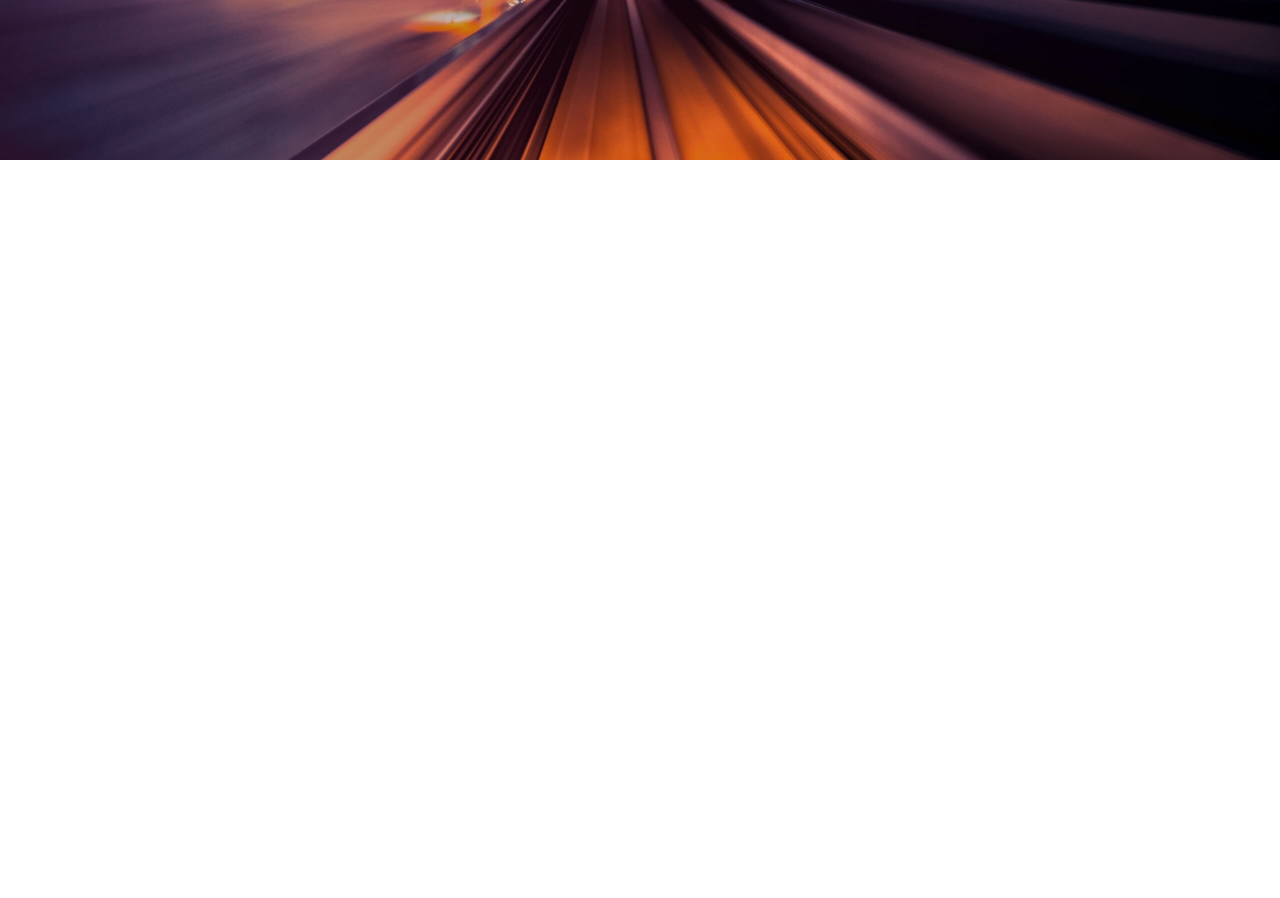
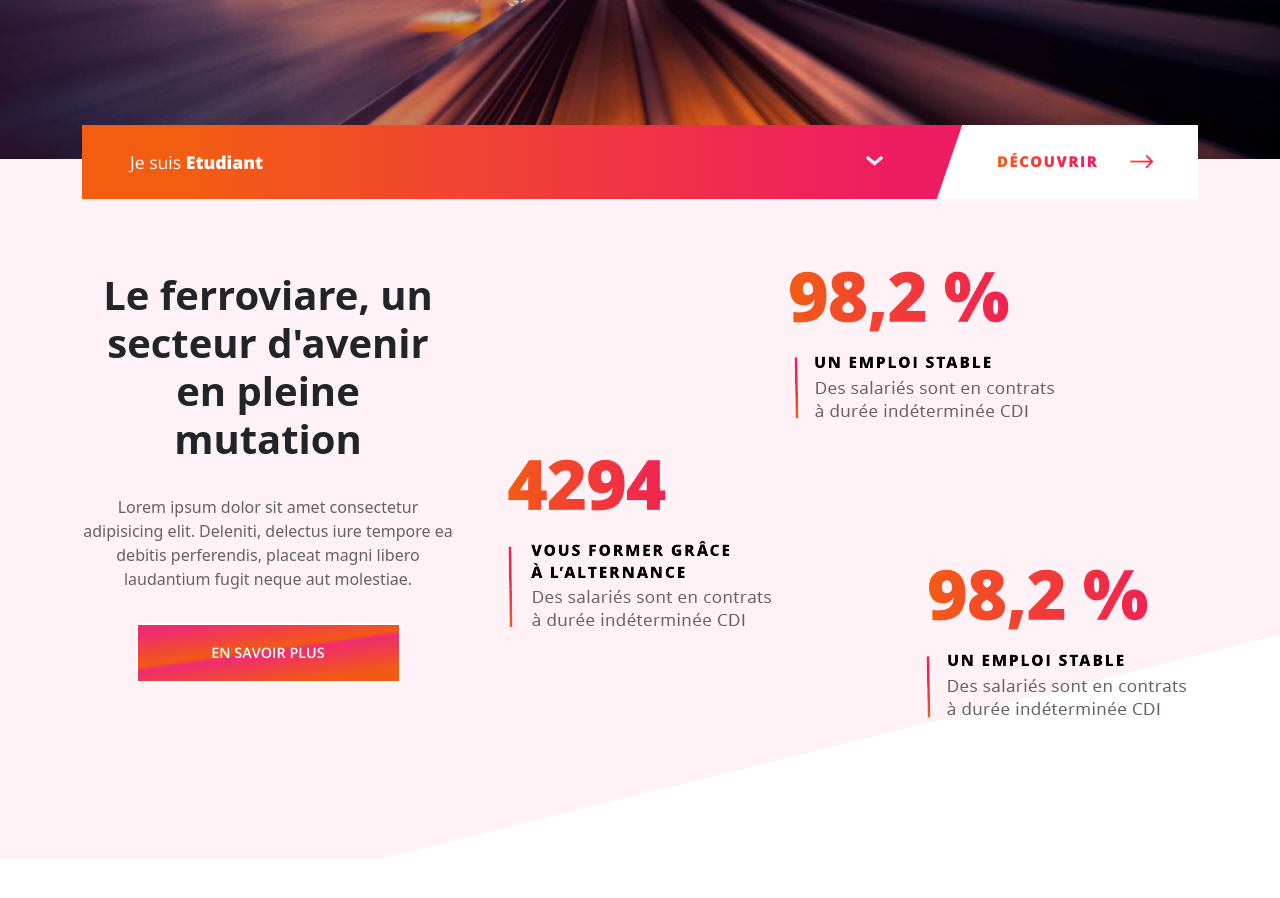
Before and after one commit to Eric-ciccotti/futur-train, a plain HTML site: page index.html in a window 1280 px wide. Shown: the part 480-1378 px from the top of the page. Before the commit the page ends 800 px from the top, so only its background shows below. Drawn offline with nearby package versions, Linux system fonts and the light colour scheme.

Commit message:
add - sections et modifications

```diff
--- a/assets/style/style.css
+++ b/assets/style/style.css
@@ -1,33 +1,40 @@
 @import url('https://fonts.googleapis.com/css2?family=Open+Sans:wght@300;600;700;800&display=swap');
+@import url('https://fonts.googleapis.com/css?family=Montserrat:600&display=swap');
 
+/*********** ANIMATION ************/
 
-
-.header {
-    background: url('../img/jpg/header-home.jpg')no-repeat;
-    position: relative;
-    background-size: cover;
-    background-position: right;
-    height: 640px;
-}
-
-.navbar-nav {
-    margin-left: auto;
-    margin-top: 2rem;
-    margin-right: 2rem;
-    align-items: flex-end;
-}
-
-
-.navbar-img {
-    position: absolute;
-}
-
-/* ANIMATION */
 .animated {
     -webkit-animation-duration: 2s;
     animation-duration: 2s;
     -webkit-animation-fill-mode: both;
     animation-fill-mode: both;
+ }
+
+.content {
+  background-color:rgba(255,255,255,.8);
+  border-radius:.25em;
+  box-shadow:0 0 .25em rgba(0,0,0,.25);
+  box-sizing:border-box;
+  left:50%;
+  padding:10vmin;
+  position:fixed;
+  text-align:center;
+  top:50%;
+  transform:translate(-50%, -50%);
+}
+
+
+ .shine {
+animation: shine 2s infinite linear;
+animation-fill-mode: forwards;
+  background: linear-gradient(to right, #4d4d4d00 0, rgba(255, 255, 255, 0.288) 10%, #4d4d4d00 20%);
+  background-position: 0;
+  background-clip: text;
+  -webkit-text-fill-color: transparent;
+  animation-fill-mode: forwards;
+  -webkit-text-size-adjust: none;
+  text-decoration: none;
+  white-space: nowrap;
  }
 
  @-webkit-keyframes fadeInLeft {
@@ -55,11 +62,11 @@
  @keyframes fadeTitle {
     0% {
        opacity: 0;
-       transform: translateX(-20px);
+       transform: translateY(30px);
     }
     100% {
        opacity: 1;
-       transform: translateX(0);
+       transform: translateY(0);
     }
  }
 
@@ -71,6 +78,18 @@
     100% {
        opacity: 1;
        transform: translateY(0);
+    }
+ }
+
+ @keyframes shine {
+  0% {
+    background-position: 0
+  }
+  60% {
+    background-position: 180px
+  }
+  100% {
+    background-position: 280px
   }
 }
 
@@ -88,7 +107,38 @@
      -webkit-animation-name: fadeTitle;
     animation-name: fadeTitle;
 }
-/* ANIMATION */
+
+.zoom {
+    transition: transform .2s;
+}
+
+.zoom:hover {
+    transform: scale(1.2)
+}
+
+/*********** HEADER  ************/
+
+.header {
+    z-index: 1;
+    background: url('../img/jpg/header-home.jpg')no-repeat;
+    position: relative;
+    background-size: cover;
+    background-position: right;
+    height: 640px;
+}
+
+/*********** NAV  ************/
+
+.navbar-nav {
+    margin-left: auto;
+    margin-top: 2rem;
+    margin-right: 2rem;
+    align-items: flex-end;
+}
+
+.navbar-img {
+    position: absolute;
+}
 
 .navbar-expand-lg .navbar-nav .nav-link  {
     font-family: 'Open Sans', sans-serif;
@@ -100,22 +150,12 @@
 }
 
 .navbar-expand-lg .navbar-nav .nav-link:hover  {
-    color: #ffbbbb;
+    color: #ee7979;
 }
 
-.zoom {
-    transition: transform .2s;
+.navbar-expand-lg .navbar-nav .nav-link:focus {
+    color: #806bf3;
 }
-
-.zoom:hover {
-    transform: scale(1.2)
-}
-
-/* .navbar-expand-lg .navbar-collapse {
-    display: flex!important;
-    flex-basis: auto;
-    margin-top: 1rem;
-} */
 
 .menu-img {
     margin-top: 1rem;
@@ -125,12 +165,11 @@
     padding-top: 7rem;
 }
 
-@media (min-width: 992px){
+@media (min-width: 768px){
     .page-caption {
         padding-top: 13rem;
     }
 }
-
 
 .page-title {
     font-family: 'Open Sans', sans-serif;
@@ -140,3 +179,119 @@
     font-weight:800;
     text-align: center;
 }
+
+
+
+@media (max-width: 768px){
+    .page-title {
+        font-size: 2.2rem;
+    }
+}
+
+
+/*********** ETUDIANT BAR  ************/
+
+.card-section { position: relative; bottom: 2.2rem; z-index: 2 }
+
+.decouvrir:hover {
+    cursor: pointer;
+ }
+
+.card-block {
+    padding: 0;
+    background: rgb(243,93,18);
+    background: linear-gradient(90deg, rgba(243,93,18,1) 9%, rgba(238,29,97,1) 72%);
+}
+
+.section-title {
+    font-size: 1.1rem;
+    display: flex;
+    justify-content: space-between
+
+}
+
+.etudiant {
+    font-family: 'Open Sans', sans-serif;
+    color: #fff;
+}
+
+.etudiant-text {
+    padding: 1.5rem 3rem;
+}
+
+.etudiant-b {
+    font-family: 'Open Sans', sans-serif;
+    color: #fff;
+    font-weight:800;
+}
+
+/*********** DESCRIPTION  ************/
+
+.description {
+    padding-top: 7rem;
+    position: relative; bottom: 4.7rem; z-index: 1;
+    height: 700px;
+    background: rgb(255,255,255);
+    background: linear-gradient(346deg, rgba(255,255,255,1) 22%, rgba(255,242,247,1) 22%);
+}
+
+.description h1 {
+    font-weight: 800;
+}
+
+.description p{
+    margin: 2rem 0;
+    color: #636363;
+}
+
+.description-img {
+    width: 19rem;
+    padding: 2rem;
+}
+
+/*********** BOUTON  ************/
+
+button {
+    outline: none;
+  }
+  .custom-btn {
+    width: 265px;
+    height: 60px;
+    border: 2px solid rgb(255, 255, 255);
+    font-family: 'Open Sans', sans-serif;
+    font-size: 0.9rem;
+    font-weight: 600;
+    color: white;
+    background: rgb(240,44,112);
+background: linear-gradient(172deg, rgba(240,44,112,1) 10%, rgba(243,89,21,1) 45%, rgba(240,44,112,1) 50%, rgba(243,89,21,1) 86%);
+    cursor: pointer;
+    transition: all 0.3s ease;
+    position: relative;
+    display: inline-block;
+  }
+
+  .btn-11 {
+    overflow: hidden;
+    transition: all 0.3s ease;
+  }
+  .btn-11:hover {
+     background: #000;
+    color: #fff;
+  }
+  .btn-11:before {
+      position: absolute;
+      content: '';
+      display: inline-block;
+      top: -180px;
+      left: 0;
+      width: 30px;
+      height: 100%;
+      background-color: #fff;
+      animation: shiny-btn1 3s ease-in-out infinite;
+  }
+  .btn-11:active{
+    box-shadow:  4px 4px 6px 0 rgba(255,255,255,.3),
+                -4px -4px 6px 0 rgba(116, 125, 136, .2),
+      inset -4px -4px 6px 0 rgba(255,255,255,.2),
+      inset 4px 4px 6px 0 rgba(0, 0, 0, .2);
+  }
--- a/index.html
+++ b/index.html
@@ -1,22 +1,27 @@
 <!DOCTYPE html>
 <html lang="fr">
+
 <head>
     <meta charset="UTF-8">
     <meta http-equiv="X-UA-Compatible" content="IE=edge">
     <meta name="viewport" content="width=device-width, initial-scale=1.0">
     <title>Futur Train</title>
-    <link href="https://cdn.jsdelivr.net/npm/bootstrap@5.0.2/dist/css/bootstrap.min.css" rel="stylesheet" integrity="sha384-EVSTQN3/azprG1Anm3QDgpJLIm9Nao0Yz1ztcQTwFspd3yD65VohhpuuCOmLASjC" crossorigin="anonymous">
+    <link href="https://cdn.jsdelivr.net/npm/bootstrap@5.0.2/dist/css/bootstrap.min.css" rel="stylesheet"
+        integrity="sha384-EVSTQN3/azprG1Anm3QDgpJLIm9Nao0Yz1ztcQTwFspd3yD65VohhpuuCOmLASjC" crossorigin="anonymous">
     <link rel="stylesheet" href="./assets/style/style.css">
 </head>
+
 <body>
 
     <div class="header">
-        <img src="./assets/img/png/futurtrain.png" alt="" width="210" height="125" class="navbar-img animated fadeInLeft">
 
+        <img src="./assets/img/png/futurtrain.png" alt="" width="210" height="125"
+            class="navbar-img animated fadeInLeft">
         <nav class="navbar navbar-expand-lg navbar-light">
             <div class="container-fluid">
                 <a class="navbar-brand" href="#"></a>
-              <button class="navbar-toggler" type="button" data-bs-toggle="collapse" data-bs-target="#navbarNav" aria-controls="navbarNav" aria-expanded="false" aria-label="Toggle navigation">
+                <button class="navbar-toggler" type="button" data-bs-toggle="collapse" data-bs-target="#navbarNav"
+                    aria-controls="navbarNav" aria-expanded="false" aria-label="Toggle navigation">
                     <img class="menu-img" src="./assets/img/png/menu.png" alt="">
                 </button>
                 <div class="collapse navbar-collapse" id="navbarNav">
@@ -31,7 +36,6 @@
                 </div>
             </div>
         </nav>
-
         <div class="container">
             <div class="row">
                 <div class="col-xl-12 col-lg-12 col-md-12 col-sm-12 col-12">
@@ -47,33 +51,58 @@
 
     </div>
 
+    <!-- etudiant bar -->
+    <div class="card-section animated fadeInTop d-none d-md-block">
+        <div class="container">
+            <div class="card-block bg-white">
+                <div class="row">
+                    <div class="col-xl-12 col-lg-12 col-md-12 col-sm-12 col-12">
+                        <div class="section-title">
+                            <div class="etudiant-text">
+                                <span class="etudiant">Je suis</span> <span class="etudiant-b">Etudiant</span>
+                            </div>
+                            <img src="./assets/img/png/decouvrir1.png" class="decouvrir shine" alt="">
+
+                        </div>
+                    </div>
+                </div>
+            </div>
+        </div>
+    </div>
+
+    <div class="card-section animated fadeInTop d-block d-md-none text-center">
+        <button class="btn-11 custom-btn">Je suis <span class="etudiant-b">Etudiant</span></button>
+    </div>
 
 
 
+    <!-- etudiant bar -->
 
-
-
-
-
-
-
-
-
-
-
+    <!-- Section 1 Description -->
+    <section class="description">
+        <div class="container">
+            <div class="d-flex flex-md-row flex-sm-column flex-wrap text-center justify-content-center">
+                <div class="col-sm-12 col-md-4">
+                    <h1>Le ferroviare, un
+                        secteur d'avenir en
+                        pleine mutation
+                    </h1>
+                    <p>Lorem ipsum dolor sit amet consectetur adipisicing elit. Deleniti, delectus iure tempore ea
+                        debitis perferendis, placeat magni libero laudantium fugit neque aut molestiae.</p>
+                    <button class="btn-11 custom-btn">EN SAVOIR PLUS</button>
+                </div>
+                <div class="col-sm-12 col-md-8 d-none d-sm-none d-md-block">
+                    <img src="./assets/img/png/data.png" class="img-fluid ms-5" alt="">
                 </div>
 
-    <div class="container">
-    <!-- NavBar -->
-
-    <!-- Header -->
-    <header>
-        <div class="container align-item-center">
+                <div class="col-sm-12 col-md-8 d-flex flex-column d-sm-block d-md-none">
+                    <img src="./assets/img/png/data1.png" class="description-img" alt="">
+                    <img src="./assets/img/png/data3.png" class="description-img" alt="">
+                    <img src="./assets/img/png/data3.png" class="description-img" alt="">
                 </div>
-    </header>
-
-    <!-- Section 1 Description -->
-    <section id="Description"></section>
+            </div>
+        </div>
+    </section>
 
     <!-- Section 2 Les metiers -->
     <section id=""></section>
@@ -85,6 +114,9 @@
     <!-- Optional JavaScript; choose one of the two! -->
 
     <!-- Option 1: Bootstrap Bundle with Popper -->
-    <script src="https://cdn.jsdelivr.net/npm/bootstrap@5.0.2/dist/js/bootstrap.bundle.min.js" integrity="sha384-MrcW6ZMFYlzcLA8Nl+NtUVF0sA7MsXsP1UyJoMp4YLEuNSfAP+JcXn/tWtIaxVXM" crossorigin="anonymous"></script>
+    <script src="https://cdn.jsdelivr.net/npm/bootstrap@5.0.2/dist/js/bootstrap.bundle.min.js"
+        integrity="sha384-MrcW6ZMFYlzcLA8Nl+NtUVF0sA7MsXsP1UyJoMp4YLEuNSfAP+JcXn/tWtIaxVXM"
+        crossorigin="anonymous"></script>
 </body>
+
 </html>
```
Also changed, not shown: assets/img/png/data.png (added), assets/img/png/data1.png (added), assets/img/png/data2.png (added), assets/img/png/data3.png (added), assets/img/png/decouvrir1.png (added). Lines whose indentation alone changed are shown as unchanged.
